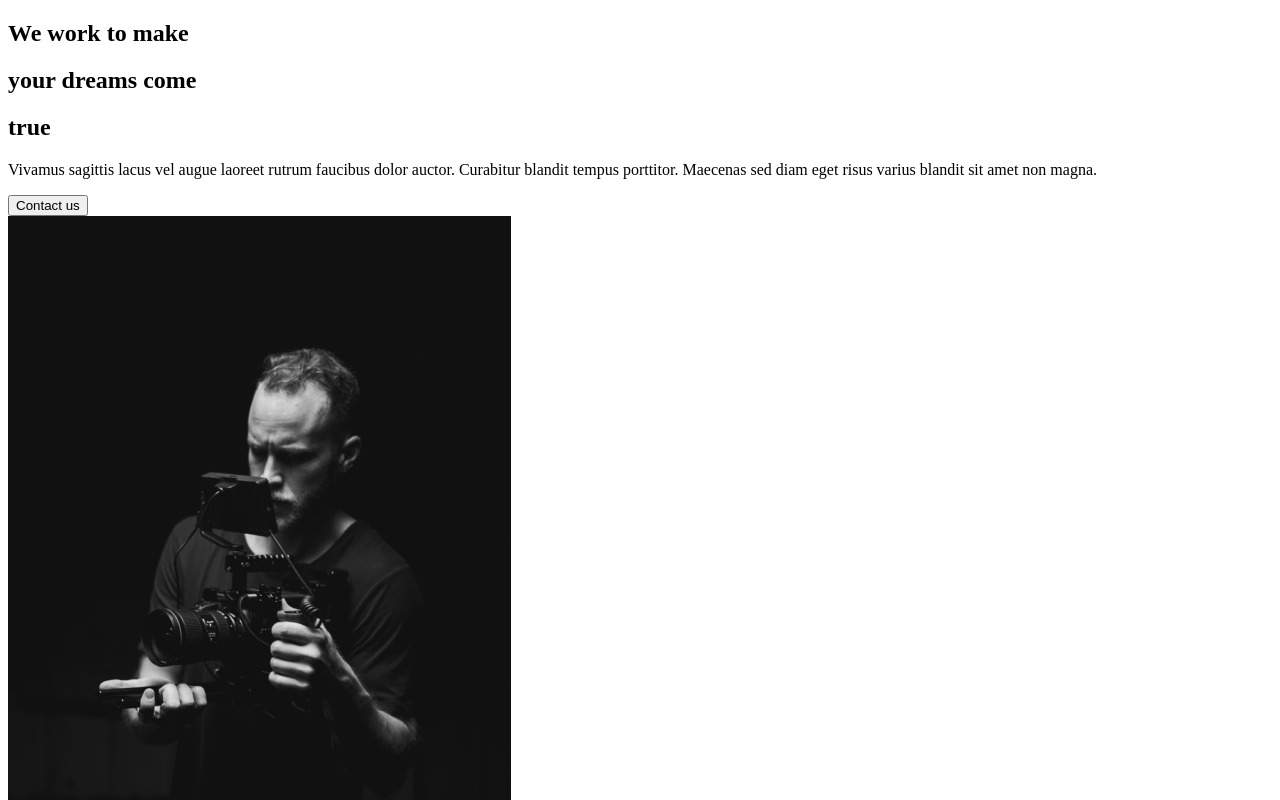
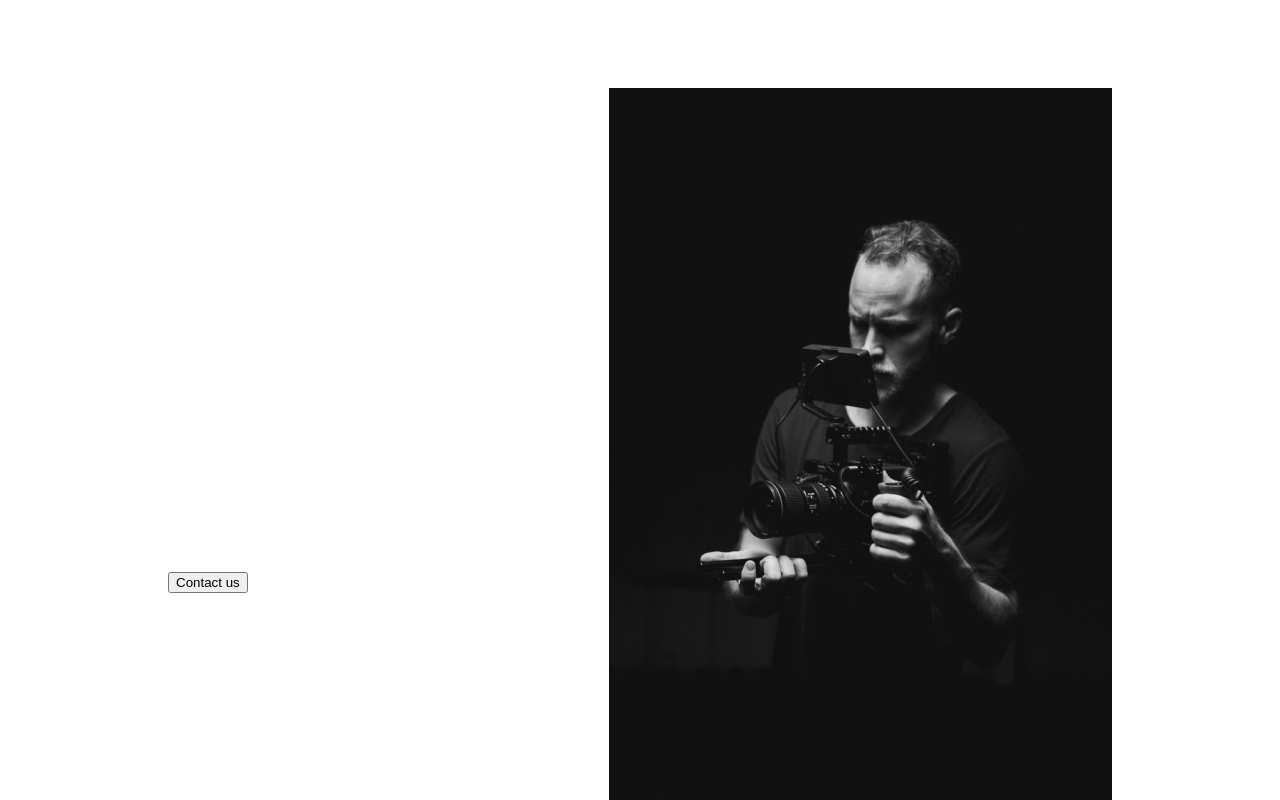
Before and after one commit to jonasDeprund/capture, a React (Create React App) app: page / in a window 1280 px wide. Shown: the top 800 px of the page. Built offline with nearby package versions, Linux system fonts and the light colour scheme.

Commit message:
styled wip

```diff
--- a/src/components/AboutSection.js
+++ b/src/components/AboutSection.js
@@ -1,9 +1,12 @@
 import React from 'react'
 import home1 from '../img/home1.png'
 
+// Import setup
+import styled from 'styled-components'
+
 const AboutSection = () => {
   return (
-    <div>
+    <About>
       <div className="description">
         <div className="title">
           <div className="hide">
@@ -28,8 +31,18 @@
       <div className="image">
         <img src={home1} alt="guy with a camera" />
       </div>
-    </div>
+    </About>
   )
 }
 
+// Styled components
+const About = styled.div`
+  min-height: 90vh;
+  display: flex;
+  align-items: center;
+  justify-content: space-between;
+  padding: 5rem 10rem;
+  color: white;
+`
+
 export default AboutSection
--- /dev/null
+++ b/src/components/GlobalStyle.js
@@ -0,0 +1,27 @@
+import { createGlobalStyle } from 'styled-components'
+
+const GlobalStyle = createGlobalStyle`
+*{
+    margin: 0;
+    padding: 0;
+    box-sizing: border-box;
+}
+
+body{
+    background: #1b1b1b;
+}
+
+button{
+    font-weight: bold;
+    font-size: 1.1rem;
+    cursor: pointer;
+    padding:1rem 2rem;
+    border: 3px solid #23d997;
+    background: transparent;
+    color: white;
+    transition: all 0.5s ease;
+    &:hover{
+
+    }
+}
+`
```
